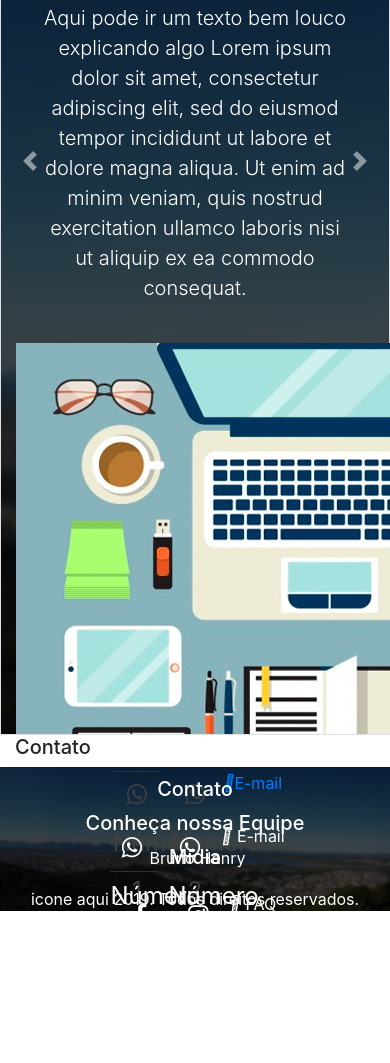
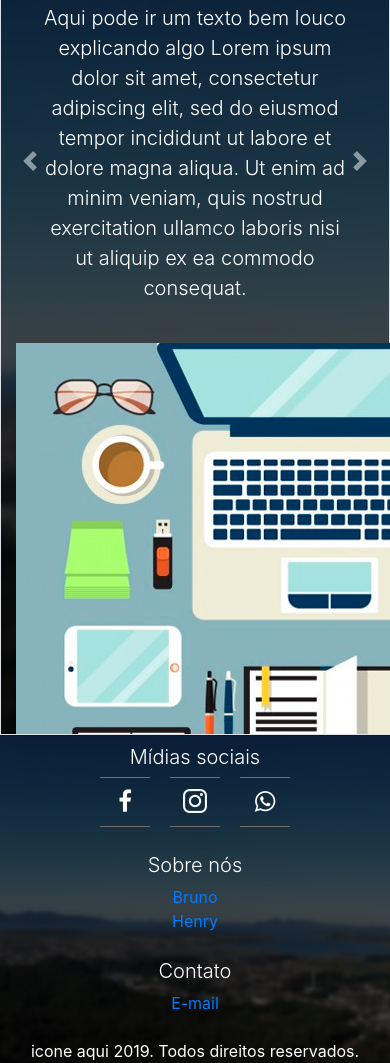
Before and after one commit to hzaccaro/hzaccaro.github.io, a plain HTML site: page index.html in a window 390 px wide. Shown: the part 804-1867 px from the top of the page. Before the commit the page ends 1792 px from the top, so only its background shows below. Drawn offline with nearby package versions, Linux system fonts and the light colour scheme.

Commit message:
New Footer, Icons working niceee

```diff
--- a/css/index.css
+++ b/css/index.css
@@ -48,136 +48,115 @@ body {
     display:block;
 }
 
+ /* Fix bootstrap non-sense */
+.no-border {
+    padding-right: 0 !important;
+    padding-left: 0 !important;
+}
+
 #footer{
-  padding-top: 10px;
-  margin-top: 2px;
+  margin: auto;
+  padding: auto;
   background: url(../img/cover.png) no-repeat center center fixed;
   -webkit-background-size: cover;
   -moz-background-size: cover;
   -o-background-size: cover;
   background-size: cover;
 }
-#footer h5{
-	  padding-left: 10px;
-    border-left: 3px solid #eeeeee;
-    padding-bottom: 6px;
-    margin-bottom: 20px;
-    color:#ffffff;
+.footerText {
+  margin: 10px 5px 10px 5px;
+  color: white;
 }
-#footer a {
-    color: #ffffff;
-    text-decoration: none !important;
-    background-color: transparent;
-    -webkit-text-decoration-skip: objects;
-}
-#footer ul.social li{
-	padding: 3px 0;
-}
-#footer ul.social li a i {
-    margin-right: 5px;
-	font-size:25px;
-	-webkit-transition: .5s all ease;
-	-moz-transition: .5s all ease;
-	transition: .5s all ease;
-}
-#footer ul.social li:hover a i {
-	font-size:30px;
-	margin-top:-10px;
-}
-#footer ul.social li a,
-#footer ul.quick-links li a{
-	color:#ffffff;
-}
-#footer ul.social li a:hover{
-	color:#eeeeee;
-}
-#footer ul.quick-links li{
-	padding: 3px 0;
-	-webkit-transition: .5s all ease;
-	-moz-transition: .5s all ease;
-	transition: .5s all ease;
-}
-#footer ul.quick-links li:hover{
-	padding: 3px 0;
-	margin-left:5px;
-	font-weight:700;
-}
-#footer ul.quick-links li a i{
-	margin-right: 5px;
-}
-#footer ul.quick-links li:hover a i {
-    font-weight: 700;
-}
-
- @media (max-width:767px){
-	#footer h5 {
-    padding-left: 0;
-    border-left: transparent;
-    padding-bottom: 0px;
-    margin-bottom: 10px;
-}
-
-
-/***** Start of deleteThisPart *****/
-body {
-	margin: 0;
+#footer ul {
   padding: 0;
 }
 
-ul {
-	position: absolute;
-	top: 50%;
-	left: 50%;
-	transform: translate(-50%, 50%);
-	display: flex;
-}
-/***** End of deleteThisPart *****/
-
-
-
-
-/***** Custom Button *****/
+  /***** Trying to do some magic ( got it (: ) *****/
 
   /* Removes the dot that usually floats on the left of <li> */
   .custom-btn {
       list-style: none;
   }
 
-/* To modify the button scale the width, height and line-height must be the same
+  /* To modify the button scale properly the width, height and line-height must be the same
       font-size looks cool if you the width and divide by 2
       The margin between the buttons is set here too */
   .custom-btn a {
       display: block;
       position: relative;
-    width: 48px;
-    height: 48px;
-    line-height: 48px;
+      width: 50px;
+      height: 50px;
+      line-height: 50px;
       font-size: 24px;
       text-align: center;
       text-decoration: none;
-    color: #404040;
-    margin: 0 5px;
+      color: #ffffff;
+      margin: 0 10px;
+      transition: color .5s;
+      transition: background .7s;
   }
 
-/* The transition here will handle the mouse-leave */
-.custom-btn a span {
+  .custom-btn a:hover {
+      background: #1b2727;
+      transition: background .7s;
+  }
+
+  .custom-btn .fb-icon:hover {
+      color: #3b5998;
+      transition: color .5s;
+  }
+
+  /***** Insta-icon is kinda special bcuz of the gradient *****/
+  /* First i had to position it on the center */
+  .insta-icon img {
+      position: absolute;
+      left: 50%;
+      transform: translate(-50%, 50%);
+      transition: opacity .5s;
+  }
+
+  /* Then make the second image hidden */
+  .insta-icon .insta-colored {
+      opacity: 0;
+  }
+
+  /* This hides the instagram all black logo */
+  .insta-icon:hover .insta-b {
+      opacity: 0;
+      transition: opacity .5s;
+  }
+
+  /* And displays the colored one on hover */
+  .insta-icon:hover .insta-colored {
+      opacity: 1;
+      transition: opacity .5s;
+  }
+
+  /***** End of instagram icon bullshit *****/
+
+  .custom-btn .whatsapp-icon:hover {
+      color: #33CC46;
+  }
+
+  /* The transition here will handle the mouse-leave on all lines */
+  .custom-btn a .custom-btn-line {
       position: absolute;
       transition: transform .5s;
   }
 
   /* Sets the horizontal lines */
-.custom-btn a span:nth-child(1),
-.custom-btn a span:nth-child(3) {
+  .custom-btn a .custom-btn-line:nth-child(1),
+  .custom-btn a .custom-btn-line:nth-child(3) {
       width: 100%;
       height: 1px;
-    background: #303030;
+      background: #707070;
   }
 
   /* Sets the top line position
       the transform-origin here handles when it has to show up again
       that's the same for every other line
       it will always be the opposite from where it's going to hide/show on hover */
-.custom-btn a span:nth-child(1) {
+  .custom-btn a .custom-btn-line:nth-child(1) {
       top: 0;
       left: 0;
       transform-origin: right;
@@ -186,36 +165,36 @@ ul {
   /* Scales down the span from the right to the left on hover
       the scaleX will make sure the arrow hides in the X-axis
       otherwise the line would become too thin to see while it hides */
-.custom-btn a:hover span:nth-child(1) {
+  .custom-btn a:hover .custom-btn-line:nth-child(1) {
       transform: scaleX(0);
       transform-origin: left;
       transition: transform .5s;
   }
 
   /* Sets the bottom line position */
-.custom-btn a span:nth-child(3) {
+  .custom-btn a .custom-btn-line:nth-child(3) {
       bottom: 0;
       left: 0;
       transform-origin: left;
   }
 
   /* Scales down the span from the left to the right on hover */
-.custom-btn a:hover span:nth-child(3) {
+  .custom-btn a:hover .custom-btn-line:nth-child(3) {
       transform: scaleX(0);
       transform-origin: right;
       transition: transform .5s;
   }
 
   /* Sets the vertical lines */
-.custom-btn a span:nth-child(2),
-.custom-btn a span:nth-child(4) {
+  .custom-btn a .custom-btn-line:nth-child(2),
+  .custom-btn a .custom-btn-line:nth-child(4) {
       width: 1px;
       height: 100%;
-    background: #303030;
+      background: #707070;
   }
 
   /* Sets the left line position and hides it for now */
-.custom-btn a span:nth-child(2) {
+  .custom-btn a .custom-btn-line:nth-child(2) {
       top: 0;
       left: 0;
       transform: scaleY(0);
@@ -223,14 +202,14 @@ ul {
   }
 
   /* Show/Scales up the line from the top to the bottom */
-.custom-btn a:hover span:nth-child(2) {
+  .custom-btn a:hover .custom-btn-line:nth-child(2) {
       transform: scaleY(1);
       transform-origin: top;
       transition: transform .5s;
   }
 
   /* Sets the right line position and hides it for now */
-.custom-btn a span:nth-child(4) {
+  .custom-btn a .custom-btn-line:nth-child(4) {
       top: 0;
       right: 0;
       transform: scaleY(0);
@@ -238,7 +217,7 @@ ul {
   }
 
   /* Show/Scales up the line from the bottom to the top */
-.custom-btn a:hover span:nth-child(4) {
+  .custom-btn a:hover .custom-btn-line:nth-child(4) {
       transform: scaleY(1);
       transform-origin: bottom;
       transition: transform .5s;
--- a/index.html
+++ b/index.html
@@ -88,69 +88,66 @@
         </div>
     </div>
 
-    <div class="col-xs-12 col-sm-4 col-md-4">
-    <h5>Contato</h5>
-      <ul class="list-unstyled quick-links">
+    <!-- começo do footer -->
+    <footer class="page-footer font-small" id="footer">
+      <div class="container text-center ">
+        <div class="row text-center text-xs-center text-sm-left text-md-left">
+
+          <div class="col-sm-12 col-md-4">
+                <div class="footerText">
+                    <div class="mx-auto">
+                        <h5 class="text-center lead">Mídias sociais</h5>
+                    </div>
+                    <ul class="row justify-content-center align-items-center">
                         <li class="custom-btn">
-          <a href="/">
-            <span></span>
-            <span></span>
-            <span></span>
-            <span></span>
-            <i class="fa fa-whatsapp"></i>
-            Número 1
+                            <a class="fb-icon" href="" target="_blank">
+                                <span class="custom-btn-line"></span>
+                                <span class="custom-btn-line"></span>
+                                <span class="custom-btn-line"></span>
+                                <span class="custom-btn-line"></span>
+                                <span><i class="fa fa-facebook"></i></span>
                             </a>
                         </li>
                         <li class="custom-btn">
-          <a href="/">
-            <i class="fa fa-whatsapp">
-            </i>
-          Número 2</a>
+                            <a class="insta-icon" href="" target="_blank">
+                                <span class="custom-btn-line"></span>
+                                <span class="custom-btn-line"></span>
+                                <span class="custom-btn-line"></span>
+                                <span class="custom-btn-line"></span>
+                                <img class="insta-b" src="img/insta-b.png"/>
+                                <img class="insta-colored" src="img/insta.png"/>
+                            </a>
                         </li>
-        <li><a href="/"><i class="fas fa-envelope-square"></i>E-mail</a></li>
+                        <li class="custom-btn">
+                            <a class="whatsapp-icon" href="" target="_blank">
+                                <span class="custom-btn-line"></span>
+                                <span class="custom-btn-line"></span>
+                                <span class="custom-btn-line"></span>
+                                <span class="custom-btn-line"></span>
+                                <span><i class="fa fa-whatsapp"></i></span>
+                            </a>
+                        </li>
                     </ul>
                 </div>
+            </div>
 
-
-
-    <!-- começo do footer -->
-    <footer class="page-footer font-small" id="footer">
-      <div class="container text-center text-md-left">
-        <div class="row text-center text-xs-center text-sm-left text-md-left">
-
-          <div class="col-xs-12 col-sm-4 col-md-4">
-					<h5>Contato</h5>
-  					<ul class="list-unstyled quick-links">
-  						<li class="custom-btn">
-                <a href="/">
-                  <span></span>
-          				<span></span>
-          				<span></span>
-          				<span></span>
-                  <i class="fa fa-whatsapp"></i>
-                  Número 1
-                </a>
-              </li>
-  						<li class="custom-btn"><a href="/"><i class="fa fa-whatsapp"></i></i>Número 2</a></li>
-              <li><a href="/"><i class="fas fa-envelope-square"></i>E-mail</a></li>
+            <div class="col-sm-12 col-md-4">
+              <div class="footerText">
+                <h5 class="text-center lead">Sobre nós</h5>
+                <ul class="text-center list-unstyled">
+                  <li><a href="/"><i class="fas fa-dice-d20"></i>Bruno</a></li>
+                  <li><a href="/"><i class="fas fa-dice-d20"></i>Henry</a></li>
                 </ul>
               </div>
+            </div>
 
-          <div class="col-xs-12 col-sm-4 col-md-4">
-          <h5>Conheça nossa Equipe</h5>
-            <ul class="list-unstyled quick-links">
-              <li><a href="/"><i class="fas fa-dice-d20"></i>Bruno</a></li>
-              <li><a href="/"><i class="fa fa-hand-middle-finger"></i>Henry</a></li>
+            <div class="col-sm-12 col-md-4">
+              <div class="footerText">
+                <h5 class="text-center lead">Contato</h5>
+                <ul class="row justify-content-center align-items-center list-unstyled">
+                  <li><a href="/"><i class="fas fa-dice-d20"></i>E-mail</a></li>
                 </ul>
               </div>
-
-          <div class="col-xs-12 col-sm-4 col-md-4">
-          <h5>Mídia</h5>
-            <ul class="list-unstyled quick-links">
-              <li class="custom-btn"><a href="/;"><i class="fa fa-facebook"></i>Facebook</a></li>
-              <li class="custom-btn"><a href="/"><i class="fa fa-instagram"></i>Instagram</a></li>
-              <li><a href="/"><i class="far fa-question-circle"></i>FAQ</a></li>
-            </ul>
             </div>
 
           <div class="w-100"></div>
@@ -159,7 +156,8 @@
             <div class="col-xs-12 col-sm-12 col-md-12 mt-2 mt-sm-2 text-center" style="color: white">
                 icone aqui 2019. Todos direitos reservados.
             </div>
-      <div>
+        </div>
+      </div>
     </footer>
 
 
```
Also changed, not shown: img/insta-b.png (added), img/insta.png (added). Lines whose indentation alone changed are shown as unchanged.
